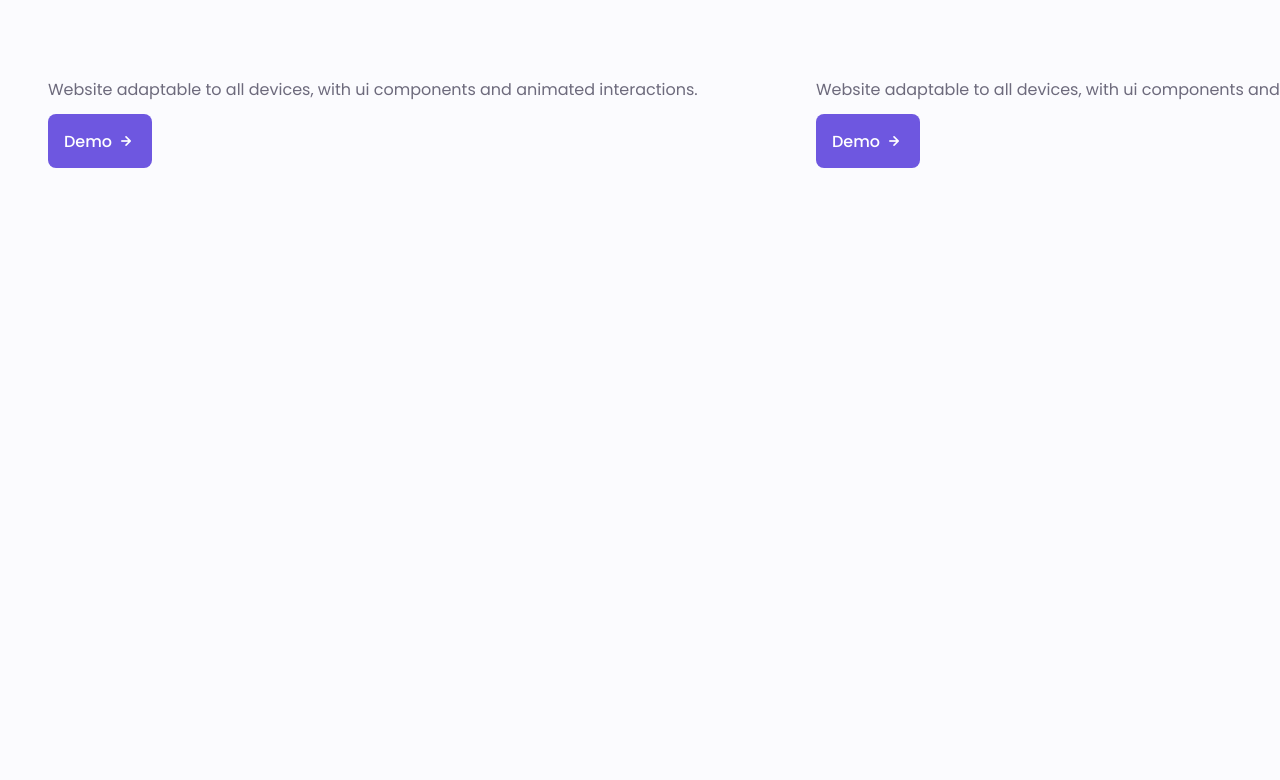
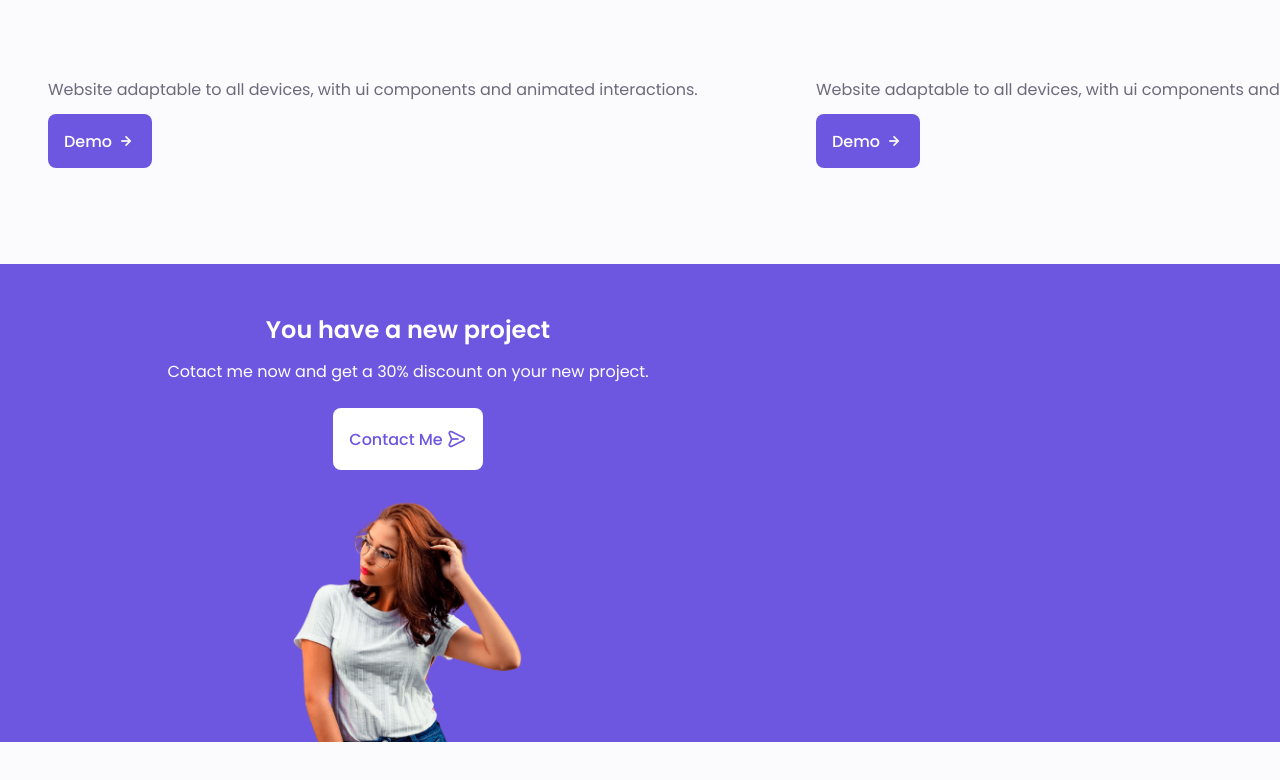
Before and after one commit to Gih2139Sanches/responsivo-portifolio-website, a plain HTML site: page index.html in a window 1280 px wide. Shown: the part 3983-4763 px from the top of the page. Before the commit the page ends 4551 px from the top, so only its background shows below. Drawn offline with nearby package versions, Linux system fonts and the light colour scheme.

Commit message:
project in mind

```diff
--- a/assets/css/styles.css
+++ b/assets/css/styles.css
@@ -298,6 +298,13 @@ img {
   font-size: 1.25rem;
   margin-left: var(--mb-0-25);
   transition: 0.3s;
+}
+.button--white{
+  background-color: #fff;
+  color: var(--first-color);
+}
+.button--white:hover{
+  background-color: #fff;
 }
 .button--flex {
   display: inline-flex;
@@ -644,6 +651,28 @@ img {
 }
 
 /*==================== PROJECT IN MIND ====================*/
+.project{
+  text-align: center;
+}
+.project_bg{
+  background-color: var(--first-color-second);
+  padding-top: 3rem;
+}
+.project_title{
+  font-size: var(--h2-font-size);
+  margin-bottom: var(--mb-0-75);
+}
+.project_description{
+  margin-bottom: var(--mb-1-5);
+}
+.project_title,
+.project_description{
+  color: #fff;
+}
+.project_img{
+  width: 232px;
+  justify-self: center;
+}
 
 /*==================== TESTIMONIAL ====================*/
 
--- a/index.html
+++ b/index.html
@@ -644,7 +644,19 @@
 
         <!--==================== PROJECT IN MIND ====================-->
         <section class="project section">
-
+            <div class="project_bg">
+                <div class="project_container container grid">
+                    <div class="project_data">
+                        <h2 class="project_title">You have a new project</h2>
+                        <p class="project_description">Cotact me now and get a 30% discount on your new project.</p>
+                        <a href="#contact" class="button button--flex button--white">
+                        Contact Me
+                        <i class="uil uil-message proeject_icon button_icon"></i>
+                        </a>
+                    </div>
+                    <img src="./assets/img/project.png" alt="" class="project_img">
+                </div>
+            </div>
 
         </section>
 
```
